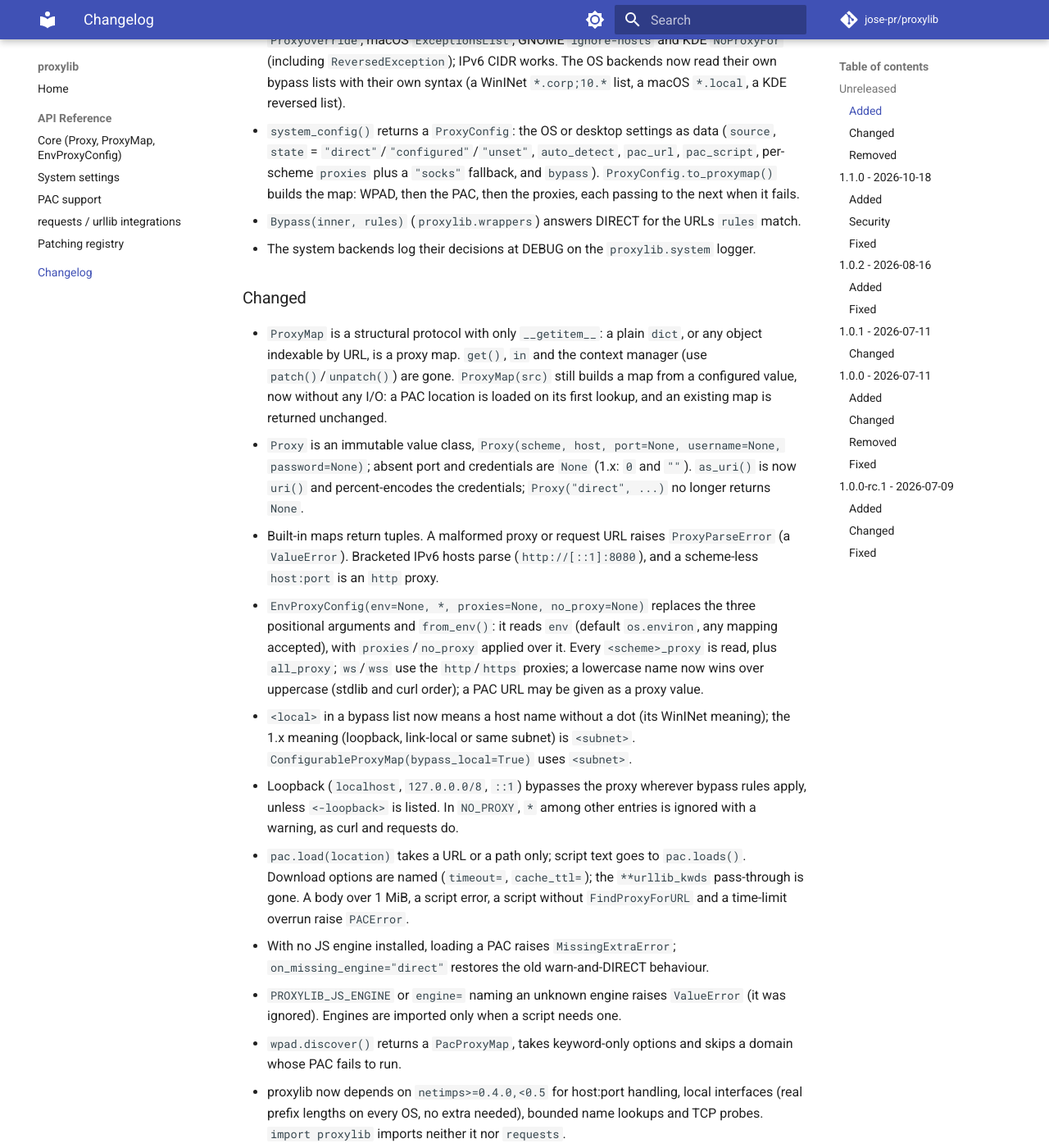
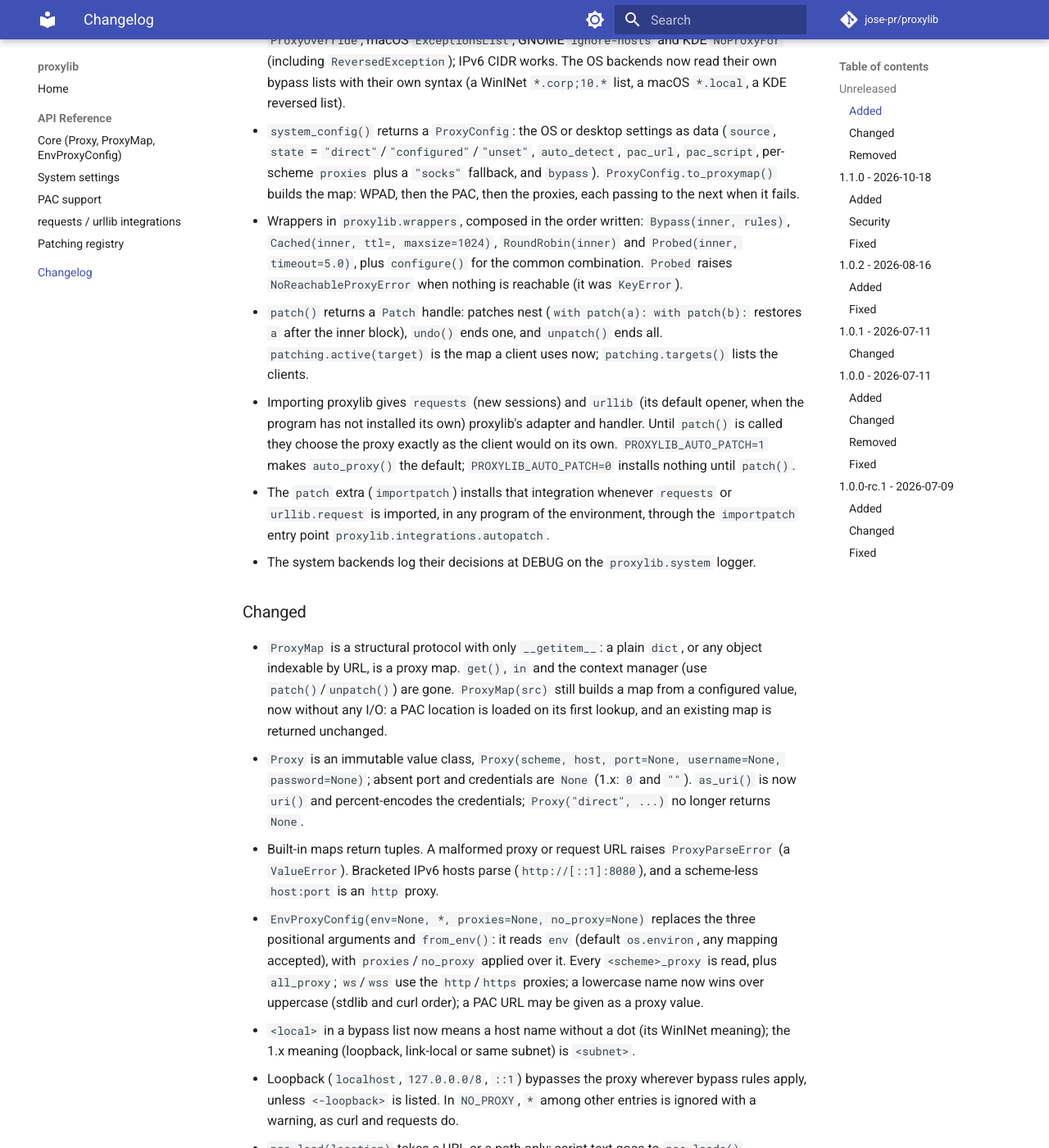
Before and after one commit to jose-pr/proxylib, an MkDocs documentation site: the page built from docs/changelog.md, in a window 1280 px wide and 1400 px high, scrolled down 1024 px. Shown: the whole window at 82% size. Built offline with MkDocs 1.6.1 and Material for MkDocs 9.7.7, drawn with Linux system fonts in a browser that asks for light colours; comment, search, counter and statistics services are not loaded; some of the changed text lies outside the part shown.

Commit message:
docs: wrappers, the Patch handle and default client patching

```diff
--- a/CHANGELOG.md
+++ b/CHANGELOG.md
@@ -43,8 +43,22 @@ Work toward 2.0, which breaks the 1.x API.
   `pac_script`, per-scheme `proxies` plus a `"socks"` fallback, and `bypass`).
   `ProxyConfig.to_proxymap()` builds the map: WPAD, then the PAC, then the proxies,
   each passing to the next when it fails.
-- `Bypass(inner, rules)` (`proxylib.wrappers`) answers DIRECT for the URLs `rules`
-  match.
+- Wrappers in `proxylib.wrappers`, composed in the order written: `Bypass(inner,
+  rules)`, `Cached(inner, ttl=, maxsize=1024)`, `RoundRobin(inner)` and
+  `Probed(inner, timeout=5.0)`, plus `configure()` for the common combination.
+  `Probed` raises `NoReachableProxyError` when nothing is reachable (it was `KeyError`).
+- `patch()` returns a `Patch` handle: patches nest (`with patch(a): with patch(b):`
+  restores `a` after the inner block), `undo()` ends one, and `unpatch()` ends all.
+  `patching.active(target)` is the map a client uses now; `patching.targets()` lists
+  the clients.
+- Importing proxylib gives `requests` (new sessions) and `urllib` (its default opener,
+  when the program has not installed its own) proxylib's adapter and handler. Until
+  `patch()` is called they choose the proxy exactly as the client would on its own.
+  `PROXYLIB_AUTO_PATCH=1` makes `auto_proxy()` the default; `PROXYLIB_AUTO_PATCH=0`
+  installs nothing until `patch()`.
+- The `patch` extra (`importpatch`) installs that integration whenever `requests` or
+  `urllib.request` is imported, in any program of the environment, through the
+  `importpatch` entry point `proxylib.integrations.autopatch`.
 - The system backends log their decisions at DEBUG on the `proxylib.system` logger.
 
 ### Changed
@@ -68,7 +82,6 @@ Work toward 2.0, which breaks the 1.x API.
   and curl order); a PAC URL may be given as a proxy value.
 - `<local>` in a bypass list now means a host name without a dot (its WinINet
   meaning); the 1.x meaning (loopback, link-local or same subnet) is `<subnet>`.
-  `ConfigurableProxyMap(bypass_local=True)` uses `<subnet>`.
 - Loopback (`localhost`, `127.0.0.0/8`, `::1`) bypasses the proxy wherever bypass
   rules apply, unless `<-loopback>` is listed. In `NO_PROXY`, `*` among other
   entries is ignored with a warning, as curl and requests do.
@@ -89,9 +102,17 @@ Work toward 2.0, which breaks the 1.x API.
   dukpy one; `jspac`, `quickjs` and `ifaddr` are gone.
 - `ProxyMapAdapter` is always a class: constructing it without `requests`
   raises `MissingExtraError` instead of the name being `None`.
-- `patch()` registers its `"requests"` target whether or not `requests` is
-  installed; with no `targets` a missing client is skipped, and naming it
-  raises `MissingExtraError`.
+- `patch(proxymap, *, targets=None)` no longer replaces the active patch with a warning;
+  patches stack. A patch now also reaches sessions created before it (the adapter asks
+  the active map on every request). With no `targets` a missing client is skipped;
+  naming it raises `MissingExtraError`.
+- `register_patcher(name, install, uninstall, *, module, replace=False)`: `install`
+  runs once when `module` is imported and receives a map that follows the active
+  patch; registering an existing name raises `ValueError` unless `replace=True`.
+- `ProxyMapHandler`: when the map has no opinion, the request uses
+  `urllib.request.getproxies()` for its scheme, as the standard handler does (it went
+  DIRECT). `ProxyMapAdapter` passes a `proxies` mapping of any type through (a
+  `ProxyDict` included) instead of copying it into a `dict`.
 - WPAD and PAC `dnsResolve` lookups are bounded by a timeout.
 - `auto_proxy(*, system=True, no_proxy=None, wpad=False, timeout=10.0,
   on_missing_engine="raise", environ=None)`. The proxy environment variables come
@@ -126,8 +147,11 @@ Work toward 2.0, which breaks the 1.x API.
   `Bypass(proxymap, rules)`).
 - `UriSplit`, `Proxy.from_str`, `Proxy.find_all` and `Proxy.as_uri`: use
   `Proxy.parse`, `Proxy.parse_pac_result` and `Proxy.uri`.
-- `proxylib.netutils` and the top-level `first_working_proxy`; use
-  `ConfigurableProxyMap(probe=True)` for reachability probing.
+- `proxylib.netutils` and the top-level `first_working_proxy`; use `Probed` for
+  reachability probing.
+- `ConfigurableProxyMap`: use the wrappers (`Cached`, `RoundRobin`, `Probed`,
+  `Bypass`) or `configure()`; `browser_compatibility` is on `PacProxyMap`, and
+  `bypass_local=True` is the `<subnet>` bypass token.
 - `system_proxy()` and `auto_proxy(provider=...)`: use `system_config()` and
   `auto_proxy(system=...)`. The `PROXY_PAC` variable: give the PAC location in
   `HTTP_PROXY` and the other proxy variables. `LibProxyMap` is no longer exported
```
Also changed, not shown: README.md (+27 -18 lines), docs/api/core.md (+2 -0 lines), docs/api/system.md (+0 -2 lines), src/proxylib/AGENTS.md (+65 -45 lines).
